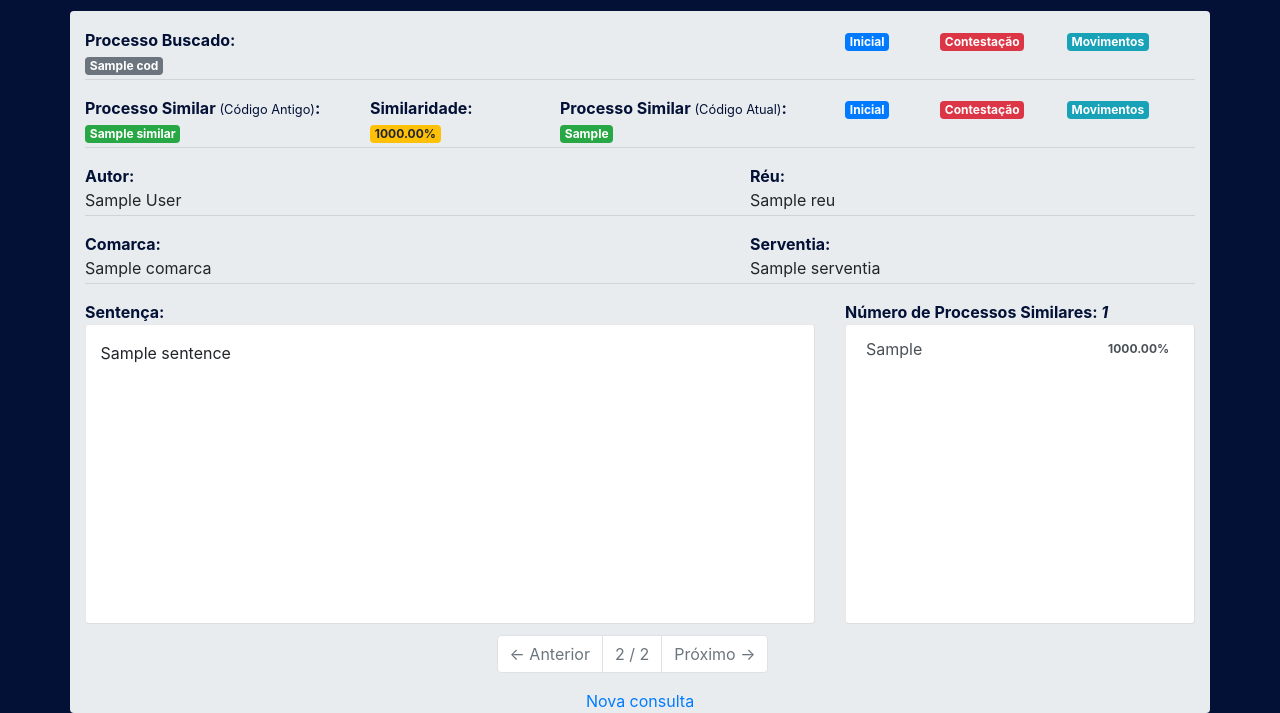
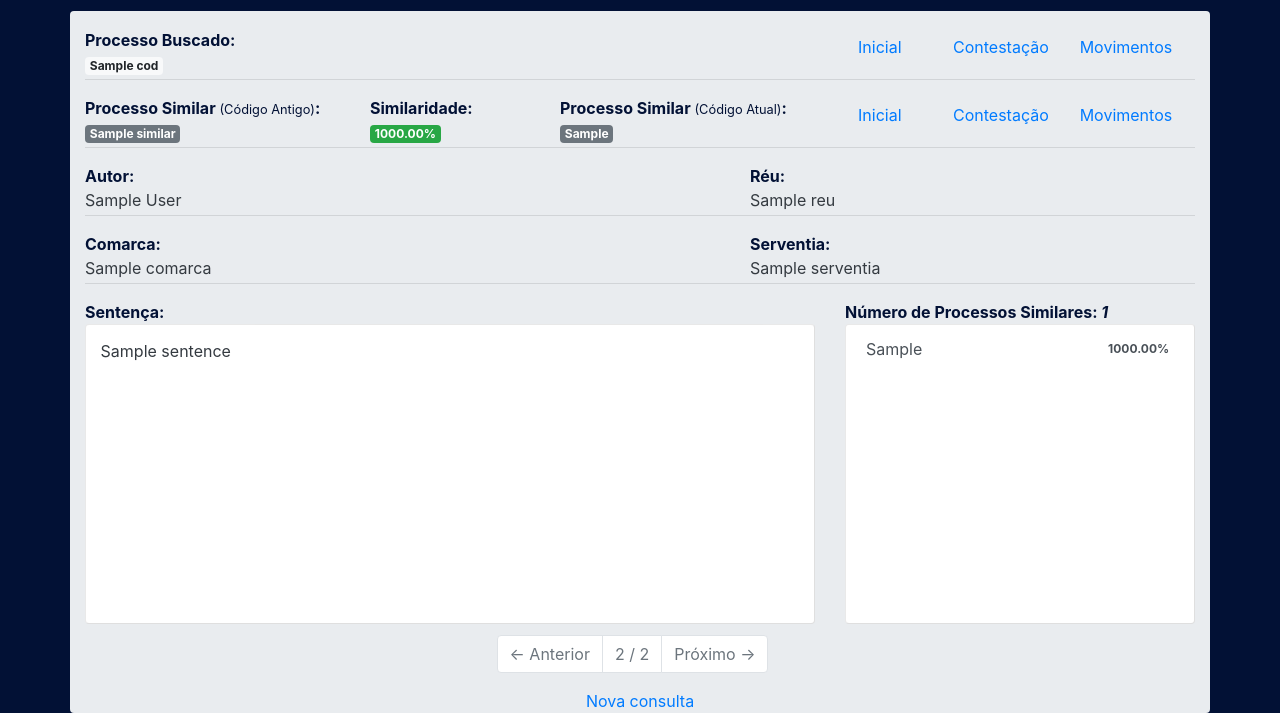
Before and after one commit to yangricardo/reditus, a Django app: template templates/search/sentenca.html in a window 1280 px wide. Shown: the part 98-811 px from the top of the page. Run offline with Django 3.2, Linux system fonts and the light colour scheme; the template is opened without the code that fills it: most values are stand-ins (such as "Sample title", 1, 10 or a date in 2020); some libraries are stand-ins or nearby versions.

Commit message:
ajustes layout badges

```diff
--- a/static/css/reditus.css
+++ b/static/css/reditus.css
@@ -20,6 +20,7 @@ p.buscado{
   border-style: outset;
   padding-left: 2%;
   padding-right: 2%;
+  padding-top: 2%;
 }
 .similares-box {
   overflow-y: auto;
--- a/templates/search/base.html
+++ b/templates/search/base.html
@@ -14,8 +14,8 @@
         <div class="container">
             <div class="row">
                 <div class="col-auto">
-                    <a href="http://www.tjrj.jus.br/"><img src="{% static 'img/logo-tjrj.png'%}"/></a>
-                    <a href="{% url 'index' %}"><img src="{% static 'img/logo-buscador.png'%}"/></a>
+                        <a href="http://www.tjrj.jus.br/"><img src="{% static 'img/logo-tjrj.png'%}"/></a>
+                        <a href="{% url 'index' %}"><img src="{% static 'img/logo-buscador.png'%}"/></a>
                 </div>
             </div>
         </div>
--- a/templates/search/sentenca.html
+++ b/templates/search/sentenca.html
@@ -11,23 +11,23 @@
     {%else%}
     <div class="info">
         <div class="row row-container row-height">
-            <div class="col-md-2">
+            <div class="col-md-2 col-xs-2">
                 <strong>Processo Buscado:</strong>
                 <div class="justify-content-center">
-                   <p class="badge badge-secondary"> {{ cod }}</p>
+                   <p class="badge badge-light"> {{ cod }}</p>
                 </div>
             </div>
             <div class="col-md-6"></div>
-            <div class="col-md-4 d-inline-block">
+            <div class="col-md-4 col-xs-10">
                 <div class="row">
                     <div class="col-md-3 card-text">
-                        <a href="#" target="_blank" class="badge badge-primary">Inicial</a>
+                        <a href="#" target="_blank" class="btn btn-link">Inicial</a>
                     </div>
                     <div class="col-md-4 card-text">
-                        <a href="{{process_contestacao_url}}" target="_blank" class="badge badge-danger">Contestação</a>
+                        <a href="{{process_contestacao_url}}" target="_blank" class="btn btn-link">Contestação</a>
                     </div>
                     <div class="col-md-5 card-text">
-                        <a href="{{process_movimento_url}}" target="_blank" class="badge badge-info">Movimentos</a>
+                        <a href="{{process_movimento_url}}" target="_blank" class="btn btn-link">Movimentos</a>
                     </div>
                 </div>
             </div>
@@ -36,25 +36,25 @@
         <div class="row row-container row-height">
             <div class="col-md-3 card-text">
                 <strong>Processo Similar <small>(Código Antigo)</small>:</strong>
-                <div class="card-text justify-content-center badge badge-success">
+                <div class="card-text justify-content-center badge badge-secondary">
                     {{ similar }}
                 </div>
             </div>
             <div class="col-md-2 ">
                 <strong>Similaridade</small>: </strong>
                 <div class="card-text justify-content-center">
-                    <span class="badge badge-warning">{{ similaridade | percentage}}</span>
+                    <span class="badge badge-success">{{ similaridade | percentage}}</span>
                 </div>
             </div>
             <div class="col-md-3 ">
                 <strong>Processo Similar <small>(Código Atual)</small>: </strong>
-                <div class="card-text justify-content-center badge badge-success">{{ similar_atual }}</div>
+                <div class="card-text justify-content-center badge badge-secondary">{{ similar_atual }}</div>
             </div>
             <div class="col-md-4 d-inline-block">
                 <div class="row">
-                    <div class="col-md-3 card-text"><a href="#" target="_blank" class="badge badge-primary">Inicial</a></div>
-                    <div class="col-md-4 card-text"><a href="{{similar_contestacao_url}}" target="_blank" class="badge badge-danger">Contestação</a></div>
-                    <div class="col-md-5 card-text"><a href="{{similar_movimento_url}}" target="_blank" class="badge badge-info">Movimentos</a></div>
+                    <div class="col-md-3 card-text"><a href="#" target="_blank" class="btn btn-link">Inicial</a></div>
+                    <div class="col-md-4 card-text"><a href="{{similar_contestacao_url}}" target="_blank" class="btn btn-link">Contestação</a></div>
+                    <div class="col-md-5 card-text"><a href="{{similar_movimento_url}}" target="_blank" class="btn btn-link">Movimentos</a></div>
                 </div>
             </div>
         </div>
@@ -62,32 +62,30 @@
         <div class="row row-container row-height">
             <div class="col-md-7 card-text">
                 <strong>Autor:</strong>
-                <div class="card-text justify-content-center">{{author}}</div>
+                <div class="card-text justify-content-center text-dark">{{author}}</div>
             </div>
             <div class="col-md-5 card-text">
                 <strong>Réu:</strong>
-                <div class="card-text justify-content-center">{{reu}}</div>
+                <div class="card-text justify-content-center text-dark">{{reu}}</div>
             </div>
         </div>
         <hr>
         <div class="row row-container row-height">
             <div class="col-md-7 card-text">
                 <strong>Comarca:</strong>
-                <div class="card-text justify-content-center">{{ comarca }}</div>
+                <div class="card-text justify-content-center text-dark">{{ comarca }}</div>
             </div>
             <div class="col-md-5 card-text">
                 <strong>Serventia:</strong>
-                <div class="card-text justify-content-center">{{ serventia }}</div>
+                <div class="card-text justify-content-center text-dark">{{ serventia }}</div>
             </div>
         </div>
         <hr>
         <div class="row row-container">
             <div class="col-md-8 card-text">
                 <strong>Sentença:</strong>
-                <div class="card sentenca-box">
-                    <p >
+                <div class="card sentenca-box text-dark">
                     {{ sentence | linebreaks }}
-                    </p>
                 </div>
             </div>
             <div class="col-md-4 card-text">
```
